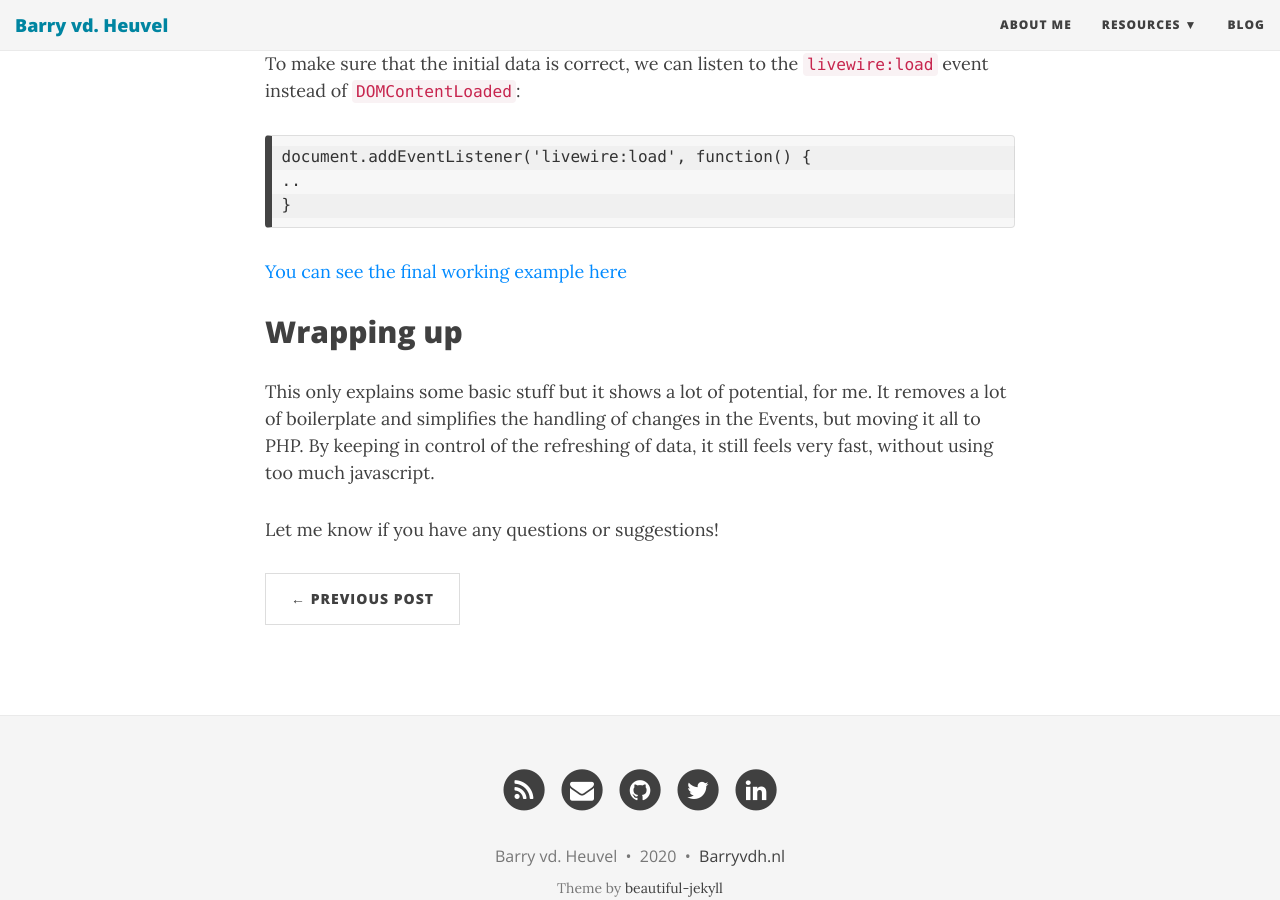
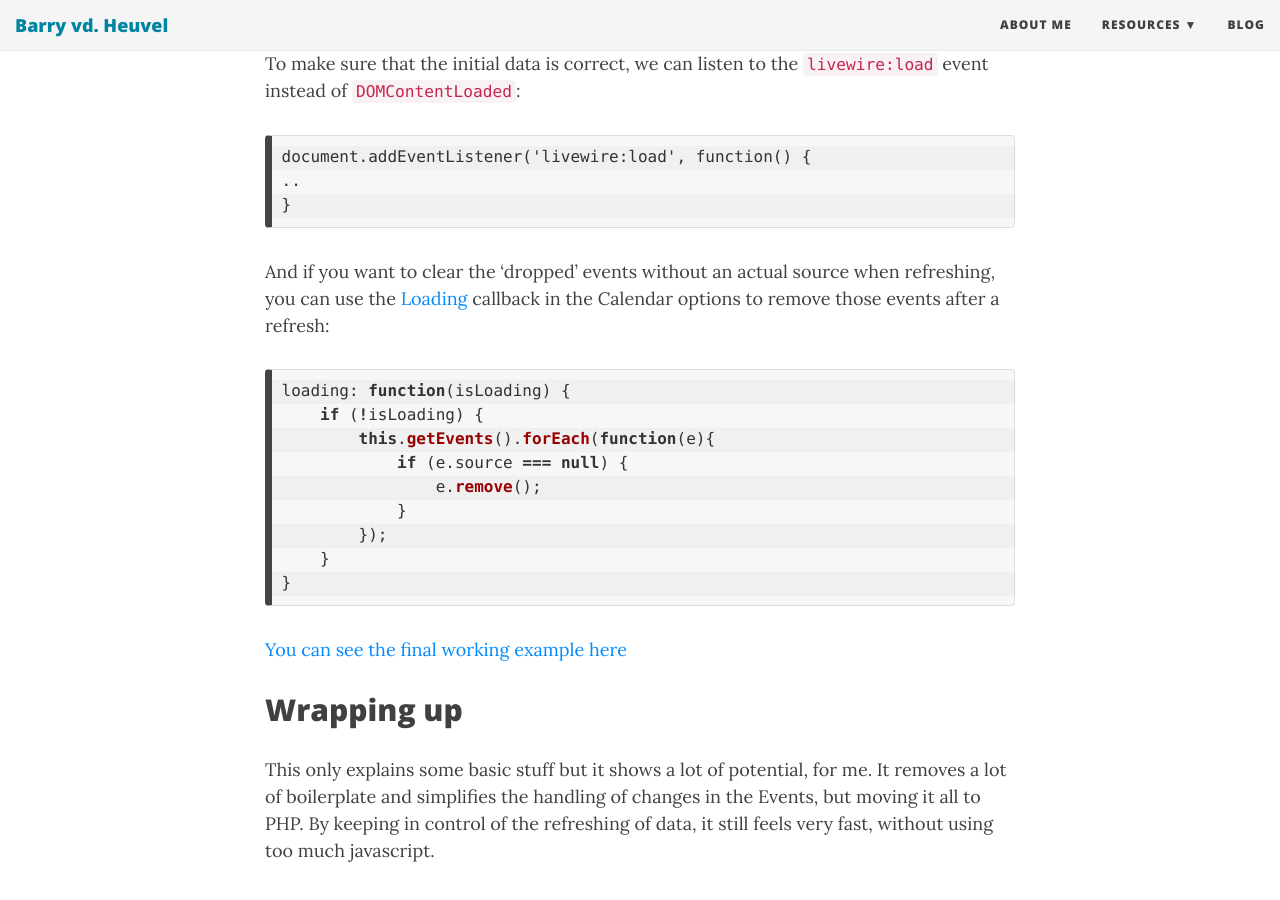
Before and after one commit to barryvdh/barryvdh.github.io, a Jekyll site: the page built from _posts/2020-10-23-using-fullcalendar-with-laravel-livewire.md, in a window 1280 px wide and 900 px high, scrolled down 3711 px. Built offline with Jekyll 4.4.1, drawn with Linux system fonts in a browser that asks for light colours; nearby versions of some CDN libraries.

Commit message:
Update 2020-10-23-using-fullcalendar-with-laravel-livewire.md

````diff
--- a/_posts/2020-10-23-using-fullcalendar-with-laravel-livewire.md
+++ b/_posts/2020-10-23-using-fullcalendar-with-laravel-livewire.md
@@ -114,6 +114,20 @@ document.addEventListener('livewire:load', function() {
 }
 ```
 
+And if you want to clear the 'dropped' events without an actual source when refreshing, you can use the [Loading](https://fullcalendar.io/docs/loading) callback in the Calendar options to remove those events after a refresh:
+
+```js
+loading: function(isLoading) {
+    if (!isLoading) {
+        this.getEvents().forEach(function(e){
+            if (e.source === null) {
+                e.remove();
+            }
+        });
+    }
+}
+```
+
 [You can see the final working example here](https://laravelplayground.com/#/snippets/8e785494-5a75-4c25-a92d-97ae16e71554)
 
 ## Wrapping up
````
